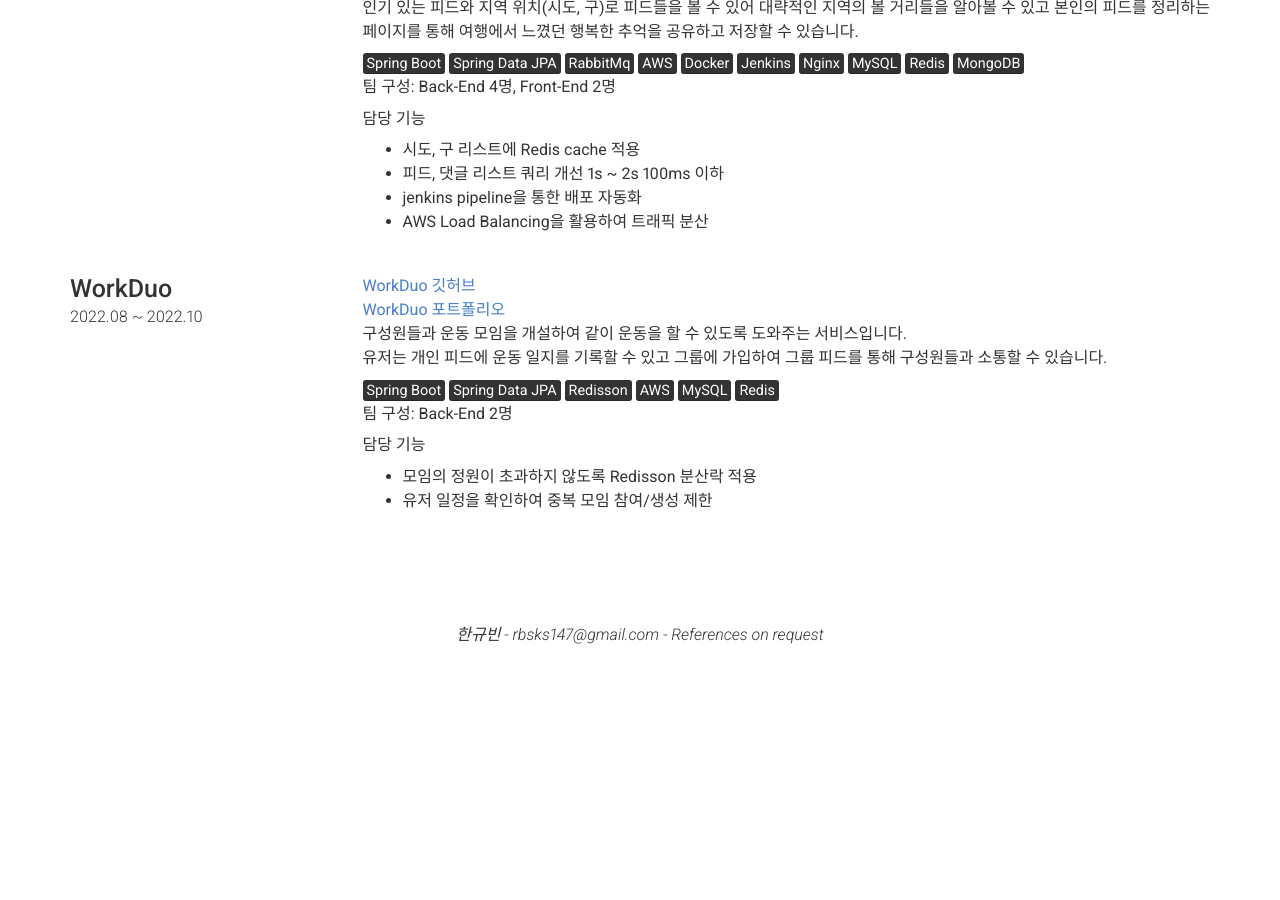
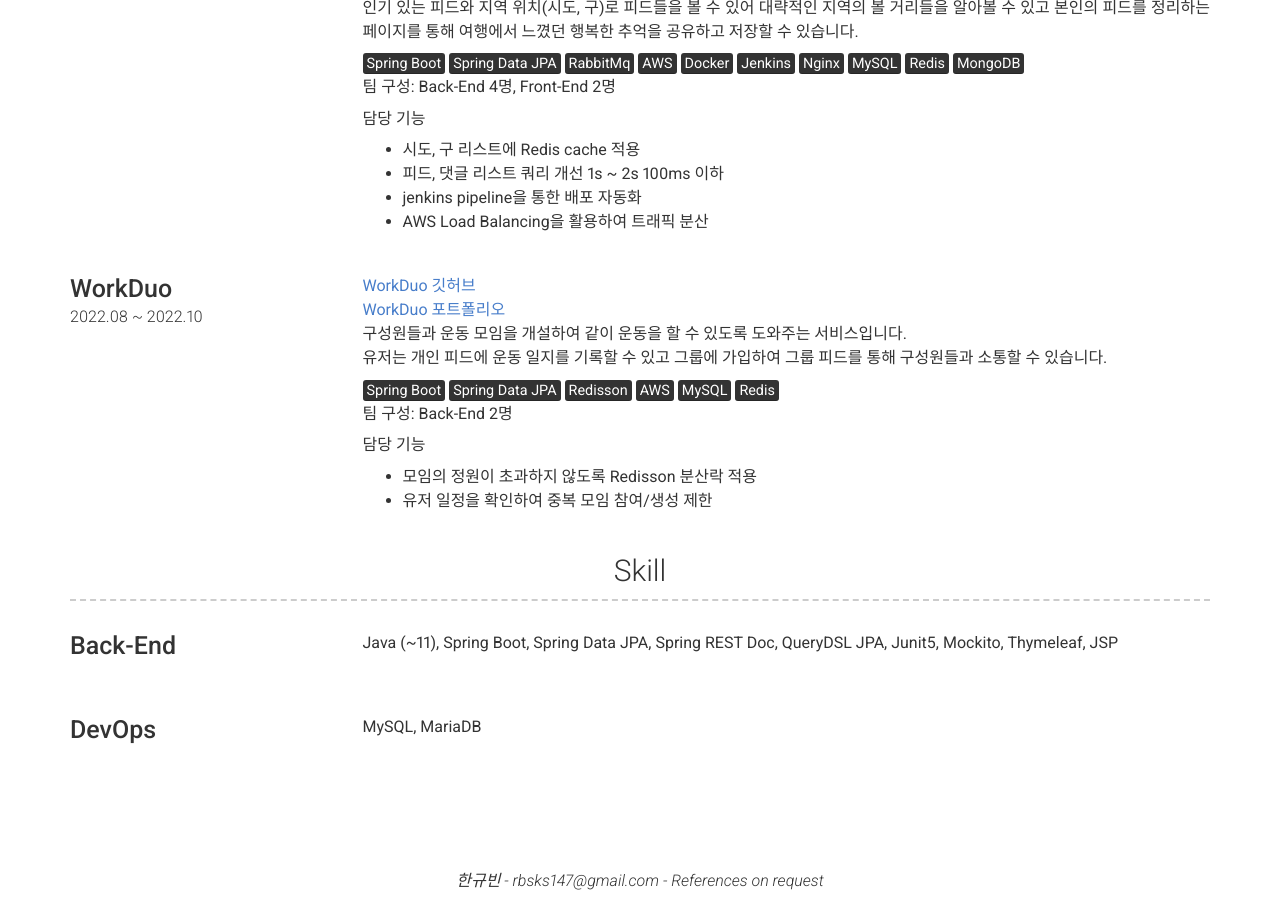
Before and after one commit to rbsks/rbsks.github.io, a Jekyll site: the page built from index.md, in a window 1280 px wide and 900 px high, scrolled down 1797 px. Built offline with Jekyll 4.4.1, drawn with Linux system fonts in a browser that asks for light colours; nearby versions of some CDN libraries; before the commit the page ends 2451 px from its top, so only the background shows below that.

Commit message:
Update _config.yml

```diff
--- a/_config.yml
+++ b/_config.yml
@@ -156,6 +156,20 @@ content:
           - 모임의 정원이 초과하지 않도록 Redisson 분산락 적용
           - 유저 일정을 확인하여 중복 모임 참여/생성 제한
 
+  - title: Skill
+    layout: list
+    content:
+      - layout: left
+        title: Back-End
+
+        description: | # this will include new lines to allow paragraphs
+          Java (~11), Spring Boot, Spring Data JPA, Spring REST Doc, QueryDSL JPA, Junit5, Mockito, Thymeleaf, JSP
+
+      - title: DevOps
+
+        description: | # this will include new lines to allow paragraphs
+          MySQL, MariaDB
+
 # Footer
 footer_show_references: true
 # references_title: References on request (Override references text)
```
